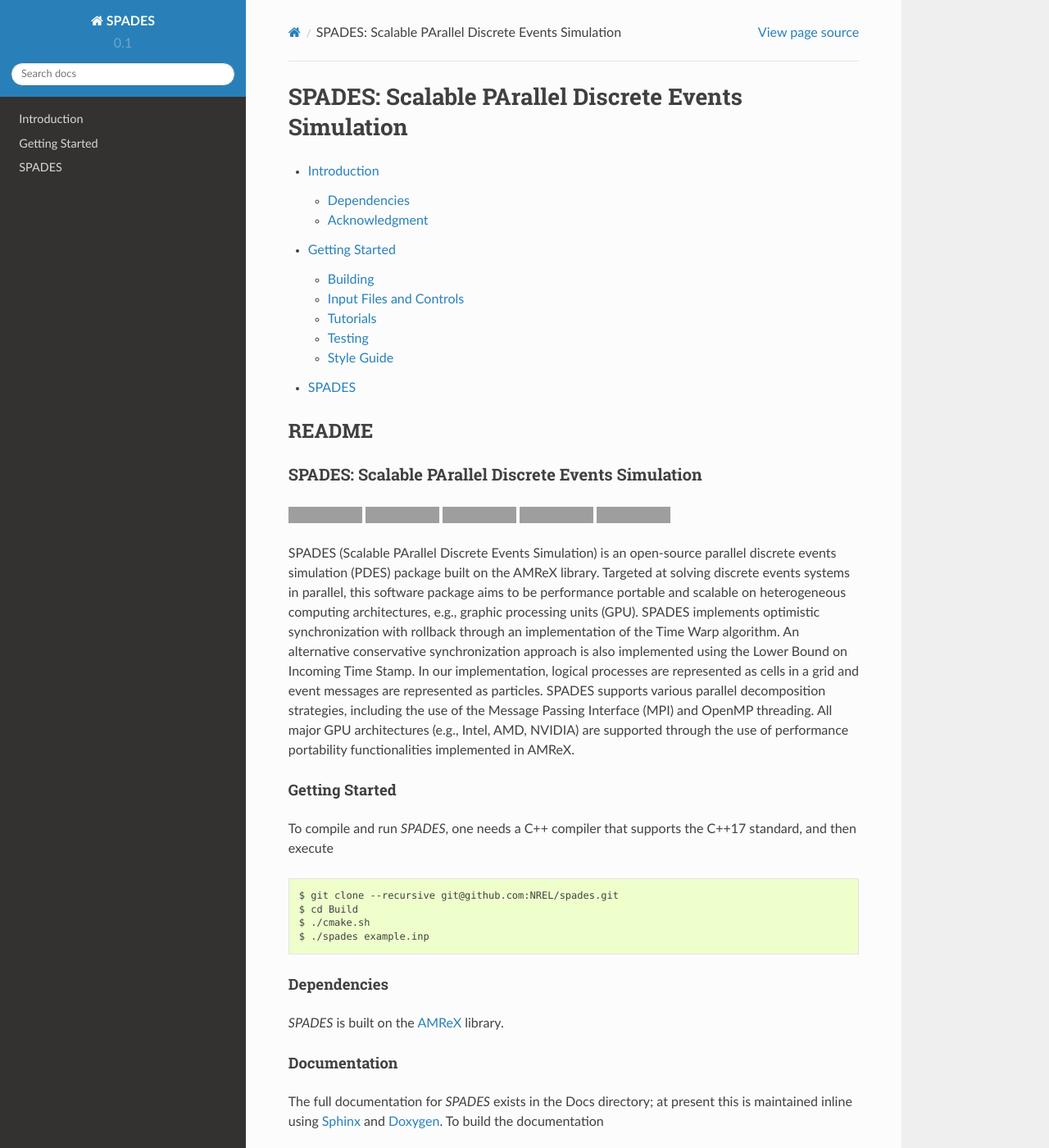
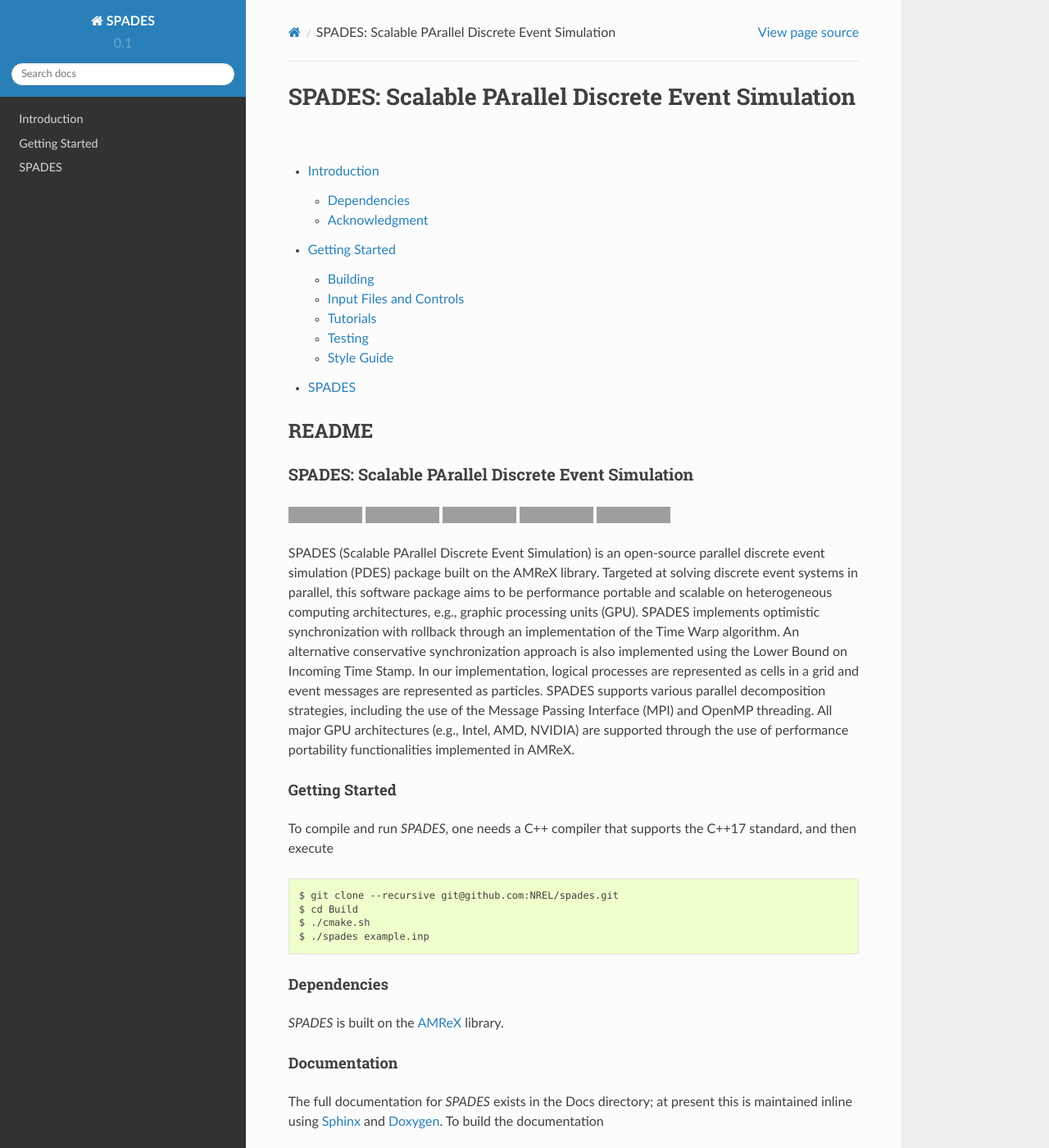
Before and after one commit to NREL/spades, a Sphinx documentation site: the page built from Docs/sphinx/index.rst, in a window 1280 px wide and 1400 px high. Shown: the whole window at 82% size. Built offline with Sphinx 7.4.7 and the Read the Docs theme 2.0.0, drawn with Linux system fonts in a browser that asks for light colours; grey boxes are pictures that could not be loaded.

Commit message:
typo and start of pc doc

```diff
--- a/Docs/sphinx/Introduction.rst
+++ b/Docs/sphinx/Introduction.rst
@@ -4,7 +4,7 @@
 Introduction
 ============
 
-`SPADES` is an open-source solver for Parallel Discrete Events (PDES). It is a high-performance and performance-portable C++ solver that leverages the AMReX library. It can run on GPUs for acceleration and is compatible with GPUs from major manufacturers, such as AMD, NVIDIA, and Intel.
+`SPADES` is an open-source solver for Parallel Discrete Event (PDES). It is a high-performance and performance-portable C++ solver that leverages the AMReX library. It can run on GPUs for acceleration and is compatible with GPUs from major manufacturers, such as AMD, NVIDIA, and Intel.
 
 A variety of examples are included to provide a model setup for the various options. These are discussed further in the :ref:`Getting Started<GettingStarted>` section.
 
--- a/Docs/sphinx/conf.py
+++ b/Docs/sphinx/conf.py
@@ -24,6 +24,6 @@ latex_documents = [
 ]
 texinfo_documents = [
     (master_doc, 'spades', u'SPADES Documentation',
-     author, 'SPADES', 'Scalable PArallel Discrete Events Simulation.',
+     author, 'SPADES', 'Scalable PArallel Discrete Event Simulation.',
      'Miscellaneous'),
 ]
--- a/Docs/sphinx/index.rst
+++ b/Docs/sphinx/index.rst
@@ -1,6 +1,6 @@
-====================================================
-SPADES: Scalable PArallel Discrete Events Simulation
-====================================================
+===================================================
+SPADES: Scalable PArallel Discrete Event Simulation
+===================================================
 
 .. toctree::
    :maxdepth: 2
--- a/README.rst
+++ b/README.rst
@@ -1,5 +1,5 @@
-SPADES: Scalable PArallel Discrete Events Simulation
-----------------------------------------------------
+SPADES: Scalable PArallel Discrete Event Simulation
+---------------------------------------------------
 
 |CI Badge| |Documentation Badge| |License Badge| |AMReX Badge| |C++ Badge|
 
@@ -18,21 +18,21 @@ SPADES: Scalable PArallel Discrete Events Simulation
 .. |C++ Badge| image:: https://img.shields.io/badge/language-C%2B%2B17-blue
    :target: https://isocpp.org/
 
-SPADES (Scalable PArallel Discrete Events Simulation) is an
-open-source parallel discrete events simulation (PDES) package built
-on the AMReX library. Targeted at solving discrete events systems in
-parallel, this software package aims to be performance portable and
-scalable on heterogeneous computing architectures, e.g., graphic
-processing units (GPU). SPADES implements optimistic synchronization
-with rollback through an implementation of the Time Warp algorithm. An
-alternative conservative synchronization approach is also implemented
-using the Lower Bound on Incoming Time Stamp. In our implementation,
-logical processes are represented as cells in a grid and event
-messages are represented as particles. SPADES supports various
-parallel decomposition strategies, including the use of the Message
-Passing Interface (MPI) and OpenMP threading. All major GPU
-architectures (e.g., Intel, AMD, NVIDIA) are supported through the use
-of performance portability functionalities implemented in AMReX.
+SPADES (Scalable PArallel Discrete Event Simulation) is an open-source
+parallel discrete event simulation (PDES) package built on the AMReX
+library. Targeted at solving discrete event systems in parallel, this
+software package aims to be performance portable and scalable on
+heterogeneous computing architectures, e.g., graphic processing units
+(GPU). SPADES implements optimistic synchronization with rollback
+through an implementation of the Time Warp algorithm. An alternative
+conservative synchronization approach is also implemented using the
+Lower Bound on Incoming Time Stamp. In our implementation, logical
+processes are represented as cells in a grid and event messages are
+represented as particles. SPADES supports various parallel
+decomposition strategies, including the use of the Message Passing
+Interface (MPI) and OpenMP threading. All major GPU architectures
+(e.g., Intel, AMD, NVIDIA) are supported through the use of
+performance portability functionalities implemented in AMReX.
 
 Getting Started
 ~~~~~~~~~~~~~~~
```
Also changed, not shown: Docs/doxygen/main_page.md (+2 -2 lines), 3 other files.
